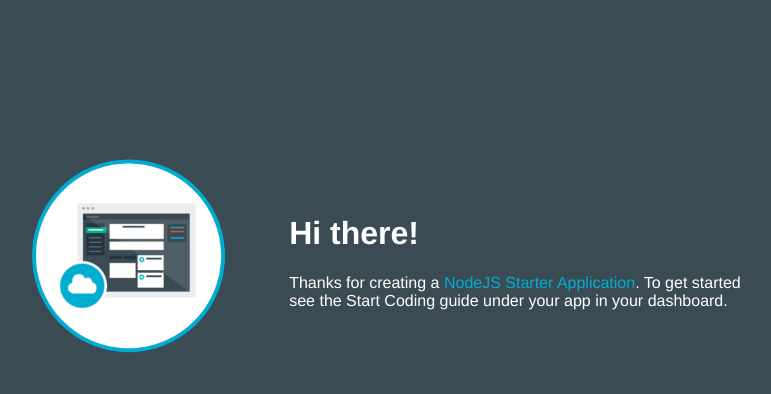
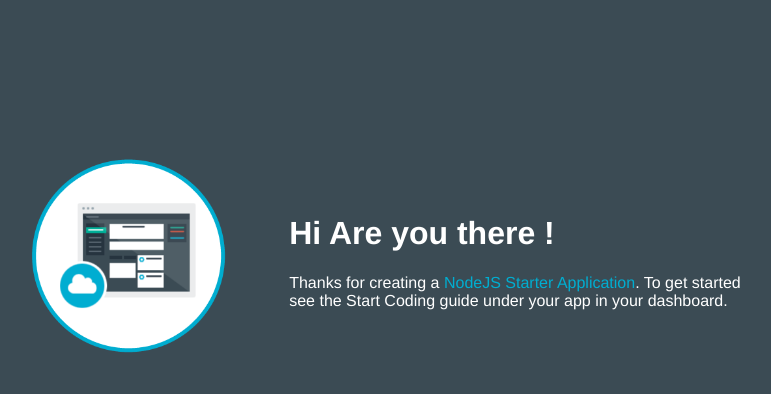
Before and after one commit to spippalla2/SampleNodeApp09-1465363127288, a website: page public/index.html in a window 1280 px wide. Shown: the whole page, without its empty margins (253-1024 px from the left). Drawn offline with Linux system fonts and the light colour scheme.

Commit message:
Update index.html

```diff
--- a/public/index.html
+++ b/public/index.html
@@ -15,7 +15,7 @@
         <td style= "width:30%;">
           <img class = "newappIcon" src="images/newapp-icon.png">
         <td>
-            <h1>Hi there!</h1>
+            <h1>Hi Are you there !</h1>
           <p>Thanks for creating a
             <span class = "blue">NodeJS Starter Application</span>.
             To get started see the Start Coding guide under your app in your dashboard.
```
